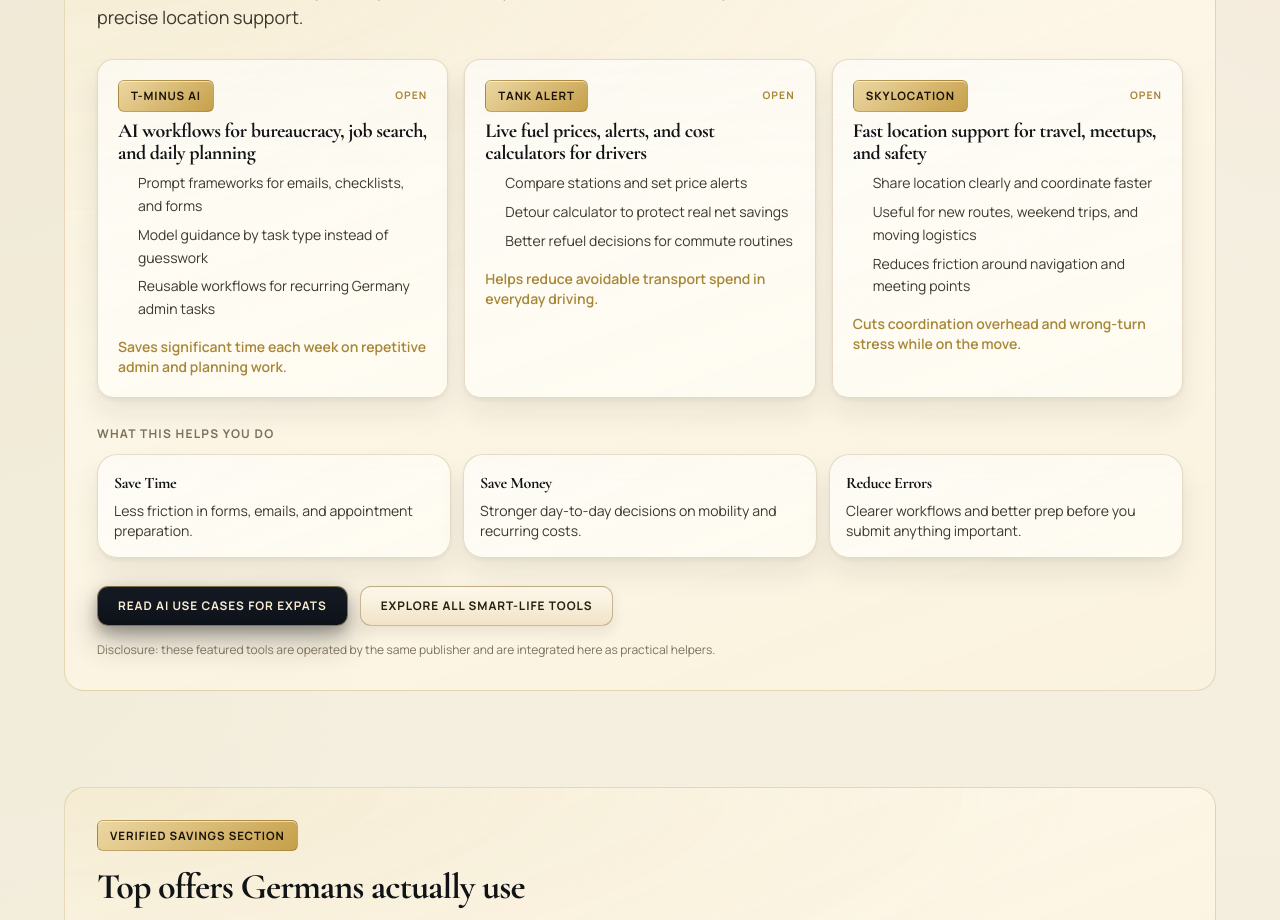
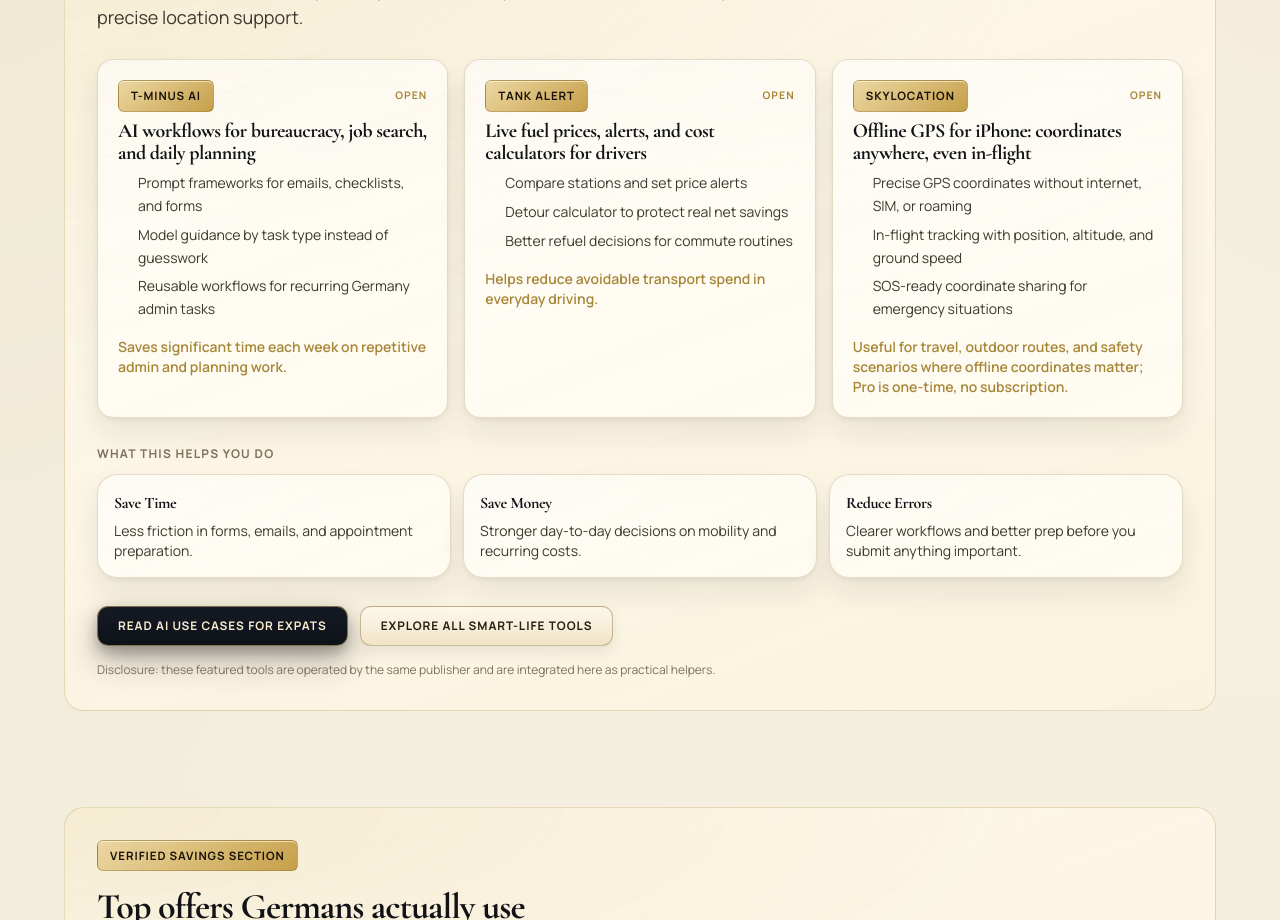
Before and after one commit to onekapisch/life-hacks-germany, a Next.js app: page /en in a window 1280 px wide. Shown: the part 1180-2100 px from the top of the page. Built offline with nearby package versions, Linux system fonts and the light colour scheme; no server answers.

Commit message:
Refine SkyLocation featured copy to match product use cases

```diff
--- a/app/[lang]/page.tsx
+++ b/app/[lang]/page.tsx
@@ -102,13 +102,14 @@
         {
           name: "SkyLocation",
           href: "https://www.skylocation.app",
-          kicker: "Schnelle Standorthilfe fuer Reisen, Treffen und Sicherheit",
+          kicker: "Offline GPS fuer iPhone: Koordinaten ueberall, auch im Flugzeug",
           features: [
-            "Standorte klar teilen und schneller koordinieren",
-            "Nuetzlich bei neuen Wegen, Ausfluegen und Umzugslogistik",
-            "Reduziert Reibung bei Navigation und Treffpunkten",
+            "Praezise GPS-Koordinaten ohne Internet, SIM oder Roaming",
+            "In-Flight Tracking mit Position, Hoehe und Ground Speed",
+            "SOS-orientierte Koordinatenfreigabe fuer Notfaelle",
           ],
-          outcome: "Verkuerzt Abstimmungen unterwegs und reduziert Fehlwege.",
+          outcome:
+            "Hilft bei Reisen, Outdoor und Notfaellen mit offline verfuetbaren Positionsdaten; Pro als Einmalkauf ohne Abo.",
         },
       ],
       benefitsTitle: "Wie dir das konkret hilft",
@@ -164,13 +165,14 @@
       {
         name: "SkyLocation",
         href: "https://www.skylocation.app",
-        kicker: "Fast location support for travel, meetups, and safety",
+        kicker: "Offline GPS for iPhone: coordinates anywhere, even in-flight",
         features: [
-          "Share location clearly and coordinate faster",
-          "Useful for new routes, weekend trips, and moving logistics",
-          "Reduces friction around navigation and meeting points",
+          "Precise GPS coordinates without internet, SIM, or roaming",
+          "In-flight tracking with position, altitude, and ground speed",
+          "SOS-ready coordinate sharing for emergency situations",
         ],
-        outcome: "Cuts coordination overhead and wrong-turn stress while on the move.",
+        outcome:
+          "Useful for travel, outdoor routes, and safety scenarios where offline coordinates matter; Pro is one-time, no subscription.",
       },
     ],
     benefitsTitle: "What this helps you do",
```
